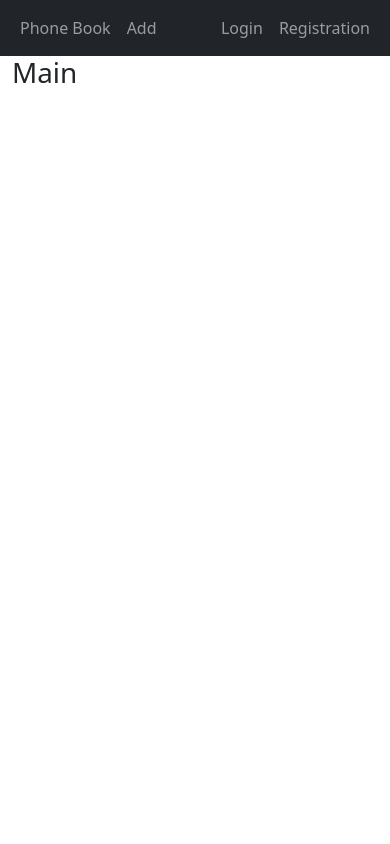
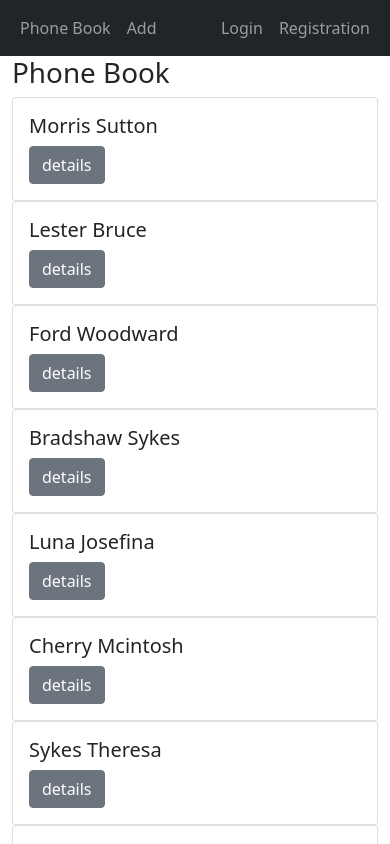
Before and after one commit to LubovGolikova/phone-book, a React (Create React App) app: page / in a window 390 px wide. Shown: the top 844 px of the page. Built offline with nearby package versions, Linux system fonts and the light colour scheme.

Commit message:
delete route phones

```diff
--- a/package.json
+++ b/package.json
@@ -9,11 +9,13 @@
     "axios": "^0.23.0",
     "bootstrap": "^5.1.3",
     "dateformat": "^3.0.3",
+    "lodash": "^4.17.21",
     "react": "^17.0.2",
     "react-dom": "^17.0.2",
     "react-router": "^5.2.1",
     "react-router-dom": "^5.3.0",
     "react-scripts": "4.0.3",
+    "react-validation": "^3.0.7",
     "reactstrap": "^8.10.0",
     "validator": "^13.1.1",
     "web-vitals": "^1.1.2"
--- a/src/App.js
+++ b/src/App.js
@@ -12,7 +12,7 @@ import AddPhone from './components/pages/addPhone';
 import EditPhone from "./components/pages/editPhone";
 import Phone from './components/pages/phone';
 import NotFound from './components/pages/notFound';
-import Main from './components/pages/main';
+
 
 import RouterLink from './components/router/routerLink';
 
@@ -29,8 +29,7 @@ function App() {
           <div>
             <RouterLink/>
             <Switch>
-              <Route exact path={ROUTES.static.main} component={Main}/>
-              <Route exact path={ROUTES.static.phones} component={Phones}/>
+              <Route exact path={ROUTES.static.main} component={Phones}/>
               <Route exact path={ROUTES.static.add} component={AddPhone}/>
               <Route exact path={ROUTES.static.login} component={Login}/>
               <Route exact path={ROUTES.static.register} component={Register}/>
--- a/src/components/auth/register.js
+++ b/src/components/auth/register.js
@@ -1,6 +1,12 @@
-import {Col, Button, Form, FormGroup, Label, Input} from 'reactstrap';
+import {Col, Button,  FormGroup, Label} from 'reactstrap';
 import {useState, useRef} from "react";
 import {isEmail} from "validator";
+
+import Form from "react-validation/build/form";
+import Input from "react-validation/build/input";
+import CheckButton from "react-validation/build/button";
+
+
 const required = (value) => {
     if (!value) {
         return (
@@ -10,6 +16,7 @@ const required = (value) => {
         );
     }
 };
+
 const validEmail = (value) => {
     if (!isEmail(value)) {
         return (
@@ -18,8 +25,9 @@ const validEmail = (value) => {
             </div>
         );
     }
-}
-const vpassword = (value) => {
+};
+const validPassword = (value) => {
+    console.log("gdfg");
     let passwordValid = value.match(/^(?=.*[a-z])(?=.*[A-Z])(?=.*d)[a-zA-Zd]{8,}$/);
     if (passwordValid) {
         return (
@@ -29,6 +37,7 @@ const vpassword = (value) => {
         );
     }
 };
+
 export default function register() {
 
     // eslint-disable-next-line react-hooks/rules-of-hooks
@@ -37,6 +46,8 @@ export default function register() {
 
     // eslint-disable-next-line react-hooks/rules-of-hooks
     const form = useRef();
+    // eslint-disable-next-line react-hooks/rules-of-hooks
+    const checkBtn = useRef();
 
     function onValueChange(e) {
         let value = e.target.value;
@@ -45,12 +56,12 @@ export default function register() {
     }
     function handleRegister(e) {
         e.preventDefault();
+        form.current.validateAll();
         localStorage.clear();
         localStorage.setItem('email',formState.email);
         localStorage.setItem('password',formState.password);
         console.log(localStorage);
     }
-
 
     return (
         <>
@@ -80,7 +91,7 @@ export default function register() {
                                 id="password"
                                 value={password}
                                 onChange={onValueChange}
-                                validation={[required, vpassword]}
+                                validation={[required, validPassword]}
                                 placeholder="Enter password"
                             />
                         </Col>
@@ -90,6 +101,7 @@ export default function register() {
                             <Button>Register</Button>
                         </Col>
                     </FormGroup>
+                    <CheckButton style={{ display: "none" }} ref={checkBtn} />
                 </Form>
             </div>
         </>
--- a/src/components/constants/routes.js
+++ b/src/components/constants/routes.js
@@ -1,7 +1,6 @@
 export const ROUTES = {
     static: {
         main: "/",
-        phones: '/phones',
         add: '/add',
         login: '/login',
         register: '/register',
--- a/src/components/pages/main.js
+++ /dev/null
@@ -1,9 +0,0 @@
-export default function Main() {
-return(
-    <>
-        <div className="container">
-            <h1>Main</h1>
-        </div>
-    </>
-)
-}
--- a/src/components/router/routerLink.js
+++ b/src/components/router/routerLink.js
@@ -9,7 +9,7 @@ export default function RouterLink() {
                 <div className="container">
                     <div className="navbar-nav">
                         <li className="nav-item">
-                            <Link to={ROUTES.static.phones} className="nav-link">
+                            <Link to={ROUTES.static.main} className="nav-link">
                                 Phone Book
                             </Link>
                         </li>
--- a/src/index.js
+++ b/src/index.js
@@ -5,9 +5,9 @@ import App from './App';
 import reportWebVitals from './reportWebVitals';
 
 ReactDOM.render(
-  <React.StrictMode>
+  <React.Fragment>
     <App />
-  </React.StrictMode>,
+  </React.Fragment>,
   document.getElementById('root')
 );
 
```
Also changed, not shown: 1 other file (tests, documents, lock files or other folders). Lines whose indentation alone changed are shown as unchanged.
